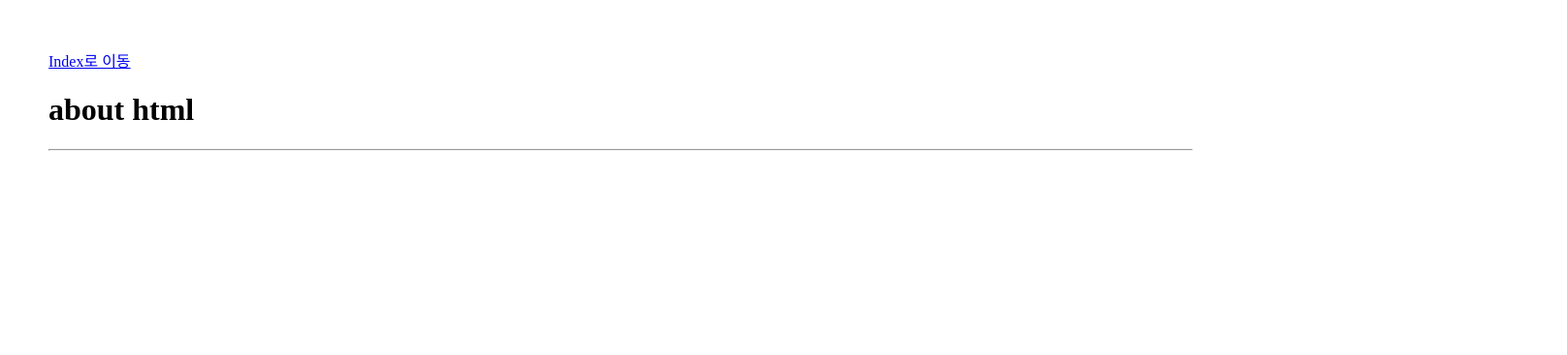
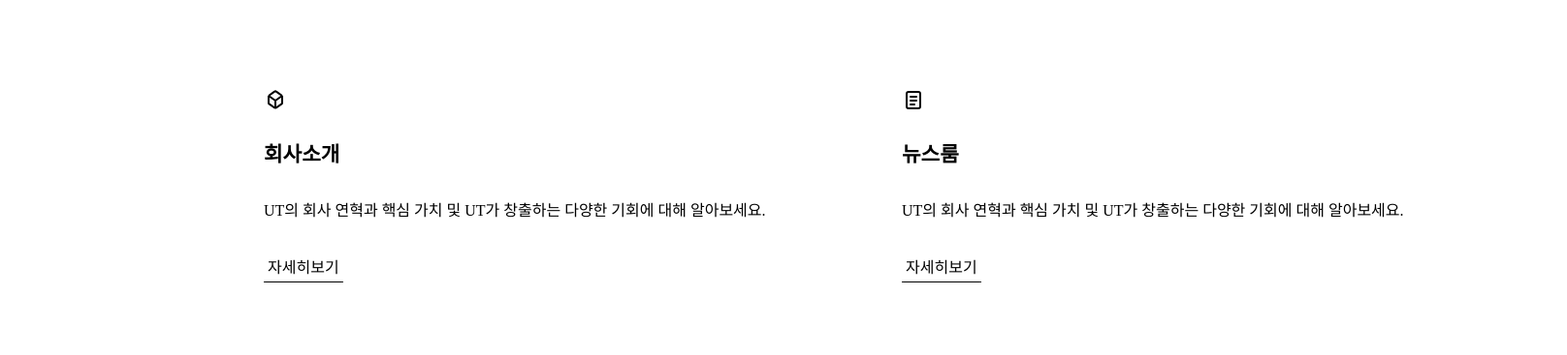
Before and after one commit to FRONTENDBOOTCAMP-17th/vite-min, a website built with Vite: page src/sections/about.html in a window 1280 px wide. Shown: the whole page at 97% size, 1616 px wide, since content can reach past the window. Built offline with nearby package versions, Linux system fonts and the light colour scheme; a web font is replaced by a local one.

Commit message:
About page Desktop version

```diff
--- a/src/sections/about.html
+++ b/src/sections/about.html
@@ -4,21 +4,40 @@
     <meta charset="UTF-8" />
     <meta name="viewport" content="width=device-width, initial-scale=1.0" />
     <title>about</title>
-    <link rel="shortcut icon" href="/favicon/likelion.ico" type="image/x-icon" />
-    <link rel="icon" href="/favicon/likelion.svg" type="image/svg+xml" />
     <link rel="preload" as="font" href="/font/suit/SUIT-Variable.woff2" />
-    <link rel="stylesheet" href="/font/suit/SUIT-Variable.css" />
-    <link rel="stylesheet" href="/src/common/index.css" />
     <link rel="stylesheet" href="/src/sections/css/about.css" />
   </head>
-  <body style="margin: 50px">
-    <div class="go-index"><a href="/index.html">Index로 이동</a></div>
+  <body id="about">
+    <!-- Contents -->
+    <section id="inner">
+      <div id="set">
+        <!-- first Card - Company Introduction -->
+        <div id="card-company">
+          <h3 class="card-icon">
+            <svg width="24" height="24" viewBox="0 0 24 24" fill="none" xmlns="http://www.w3.org/2000/svg">
+              <path d="M12 21V13M12 21L5.83752 16.5982C5.42695 16.305 5.22166 16.1583 5.11083 15.943C5 15.7276 5 15.4753 5 14.9708V8M12 21L18.1625 16.5982C18.573 16.305 18.7783 16.1583 18.8892 15.943C19 15.7276 19 15.4753 19 14.9708V8M12 13L5 8M12 13L19 8M5 8L10.8375 3.83034C11.3989 3.42938 11.6795 3.2289 12 3.2289C12.3205 3.2289 12.6011 3.42938 13.1625 3.83034L19 8" stroke="black" stroke-width="2" stroke-linejoin="round" />
+            </svg>
+          </h3>
+          <div class="card-title">회사소개</div>
+          <p class="card-contents">UT의 회사 연혁과 핵심 가치 및 UT가 창출하는 다양한 기회에 대해 알아보세요.</p>
+          <a href="/" class="card-button">자세히보기</a>
+        </div>
 
-    <!-- Header -->
-    <h1>about html</h1>
-
-    <hr />
-
-    <!-- Contents -->
+        <!-- second Card - NewsRoom -->
+        <div id="card-news">
+          <h3 class="card-icon">
+            <svg width="24" height="24" viewBox="0 0 24 24" fill="none" xmlns="http://www.w3.org/2000/svg">
+              <rect x="5" y="4" width="14" height="17" rx="2" stroke="black" stroke-width="2" />
+              <path d="M9 9H15" stroke="black" stroke-width="2" stroke-linecap="round" />
+              <path d="M9 13H15" stroke="black" stroke-width="2" stroke-linecap="round" />
+              <path d="M9 17H13" stroke="black" stroke-width="2" stroke-linecap="round" />
+            </svg>
+          </h3>
+          <div class="card-title">뉴스룸</div>
+          <p class="card-contents">UT의 회사 연혁과 핵심 가치 및 UT가 창출하는 다양한 기회에 대해 알아보세요.</p>
+          <a href="/" class="card-button">자세히보기</a>
+        </div>
+      </div>
+    </section>
   </body>
 </html>
--- a/src/sections/css/about.css
+++ b/src/sections/css/about.css
@@ -1 +1,69 @@
 /* 여기서부터 css해주세요 */
+
+#inner {
+  margin: 0px 200px;
+  padding: 64px;
+  display: flex;
+  width: 1280px;
+  padding: 64px;
+  flex-direction: column;
+  align-items: flex-start;
+}
+
+#set {
+  display: flex;
+  align-items: flex-start;
+  gap: 36px;
+  align-self: stretch;
+}
+
+#card-company {
+  display: flex;
+  flex-direction: column;
+  align-items: flex-start;
+  gap: 12px;
+  flex: 1 0 0;
+}
+
+#card-news {
+  display: flex;
+  flex-direction: column;
+  align-items: flex-start;
+  gap: 12px;
+  flex: 1 0 0;
+}
+
+.card-icon {
+  width: 24px;
+  height: 24px;
+}
+
+.card-title {
+  color: #000;
+  /* Label/Large */
+  font-family: Pretendard;
+  font-size: 21.328px;
+  font-style: normal;
+  font-weight: 600;
+  line-height: 150%;
+}
+
+.card-contents {
+  align-self: stretch;
+  color: #000;
+  font-family: Pretendard;
+  font-size: 16px;
+  font-style: normal;
+  font-weight: 400;
+  line-height: 160%;
+}
+
+.card-button {
+  color: #000;
+  display: flex;
+  padding: 4px;
+  align-items: flex-start;
+  border-bottom: 1px solid #000;
+  background-color: #fff;
+  text-decoration: none;
+}
--- a/src/style.css
+++ b/src/style.css
@@ -1 +1,4 @@
 /* CSS 스타일을 작성해 주세요. */
+body {
+  margin: 0 auto;
+}
```
Also changed, not shown: index.html (+1 -0 lines).
